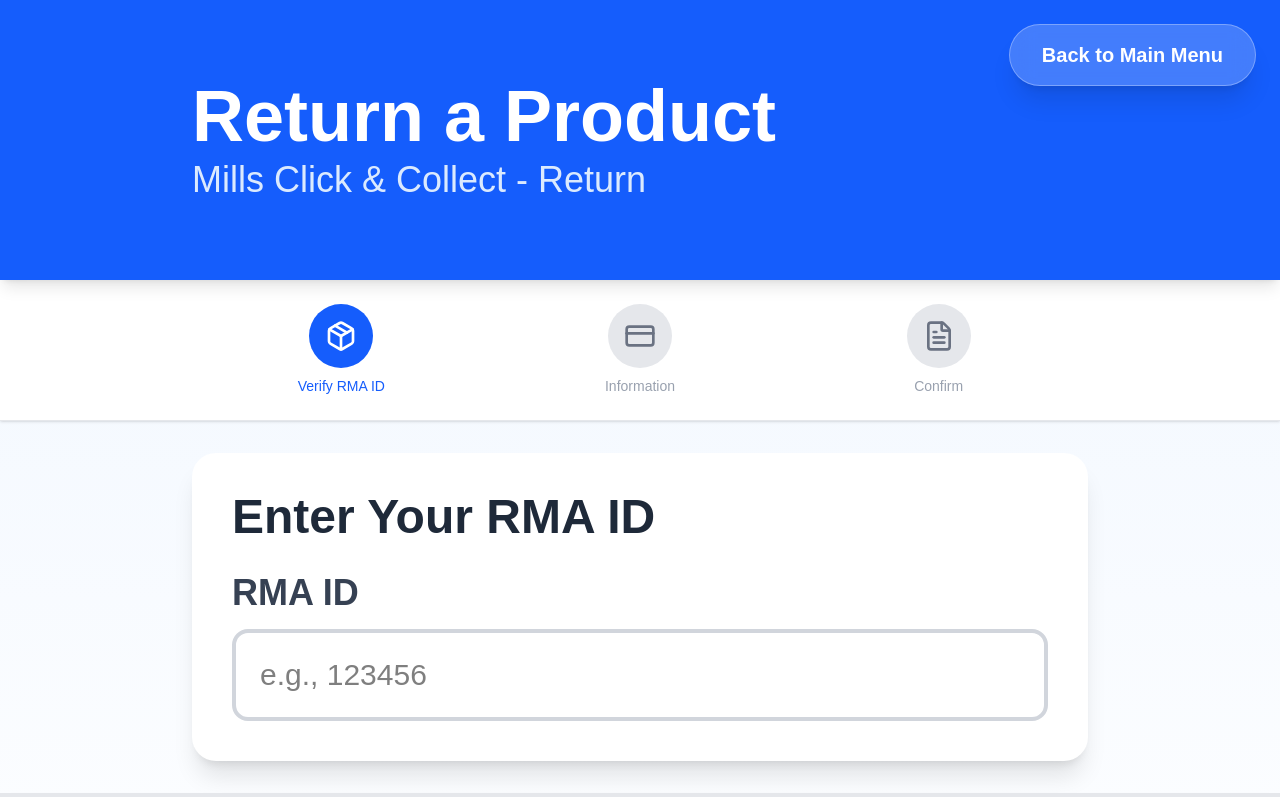
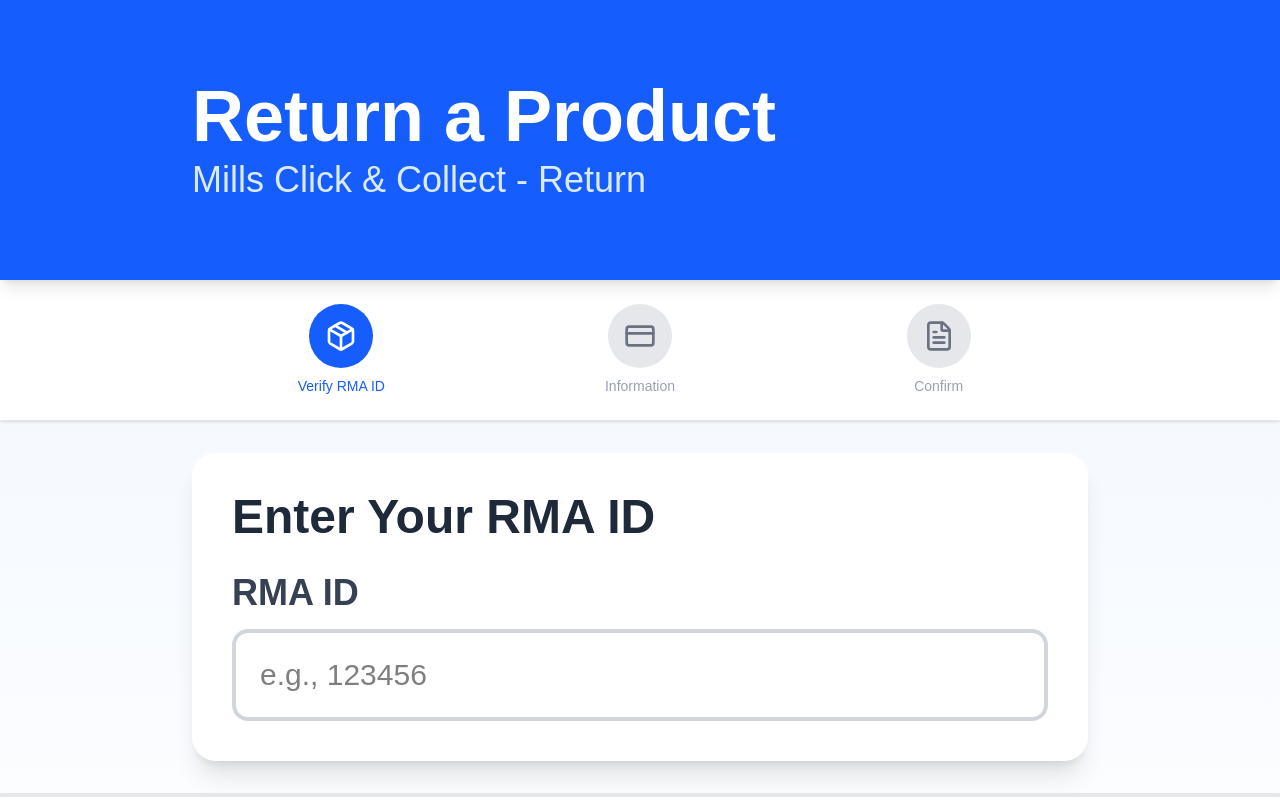
Before and after one commit to tonfxs/mills-cckiosk, a Next.js app: page /return-a-product in a window 1280 px wide. Shown: the top 800 px of the page. Built offline with nearby package versions, Linux system fonts and the light colour scheme; no server answers.

Commit message:
hotfix/remove main menu at top

```diff
--- a/app/return-a-product/page.tsx
+++ b/app/return-a-product/page.tsx
@@ -142,17 +142,7 @@ export default function ReturnAProductForm() {
       {/* Header */}
       <div className="relative bg-blue-600 text-white p-8 shadow-lg px-10 py-20">
 
-        <Link href="/choose-service"
-            className="absolute top-6 right-6
-             backdrop-blur-md bg-white/20
-             text-white px-8 py-4 rounded-full
-             shadow-xl border border-white/30
-             text-xl font-semibold
-             hover:bg-white/30 hover:scale-110
-             transition-all duration-300"
-          >
-            Back to Main Menu
-          </Link>
+
         <div className="max-w-4xl mx-auto relative">
           <h1 className="text-7xl font-bold mb-2">Return a Product</h1>
           <p className="text-4xl text-blue-100">Mills Click & Collect - Return</p>
```
Lines whose indentation alone changed are shown as unchanged.
